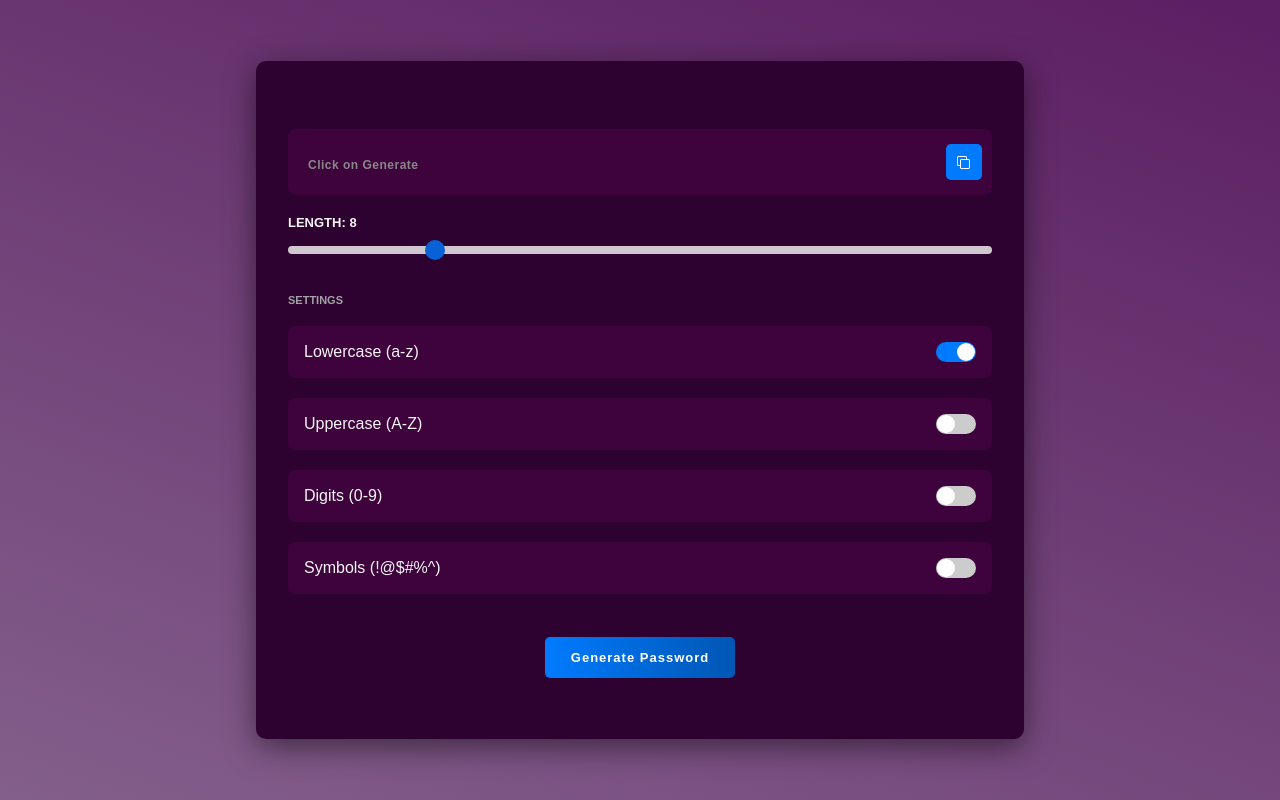
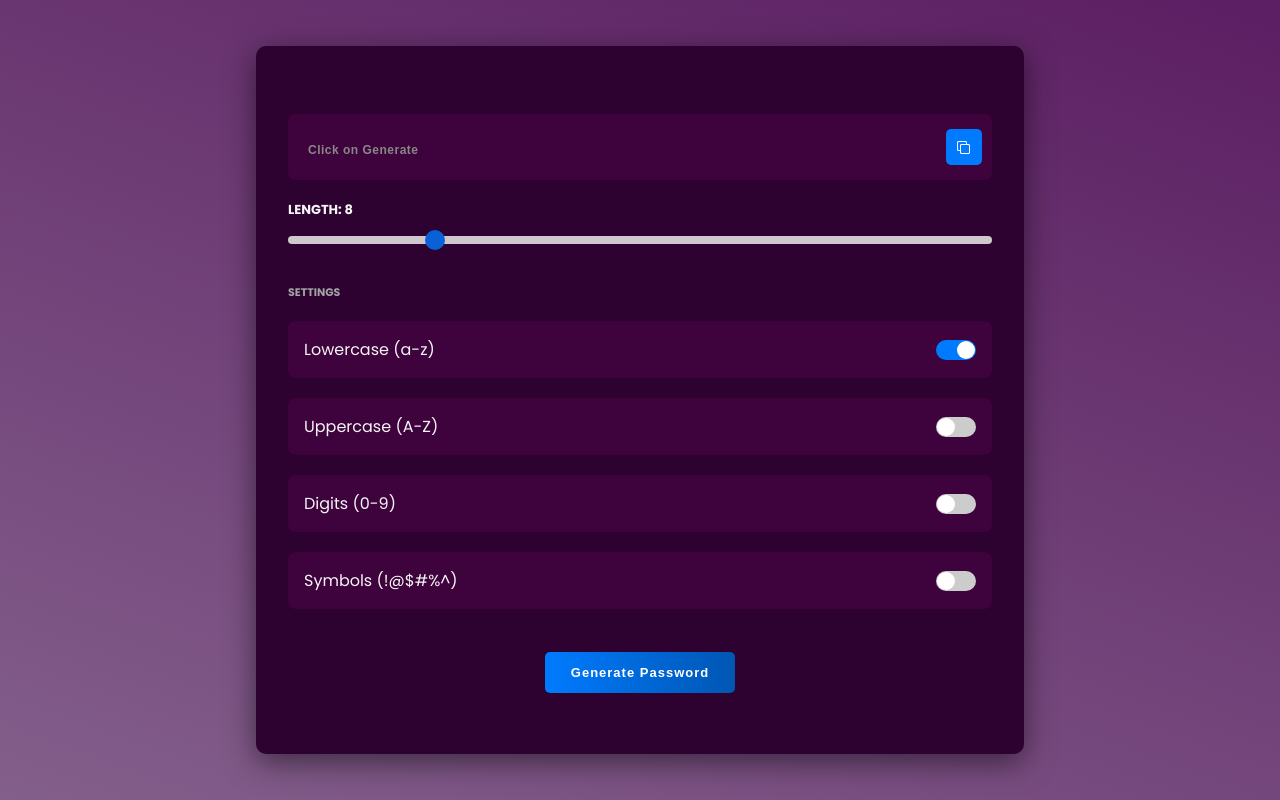
Before and after one commit to chengivan2/passgen, a Next.js app: page / in a window 1280 px wide. Built offline with nearby package versions, Linux system fonts and the light colour scheme.

Commit message:
Changed global font to Poppins

```diff
--- a/src/app/globals.css
+++ b/src/app/globals.css
@@ -1,3 +1,5 @@
+@import url('https://fonts.googleapis.com/css2?family=Poppins:ital,wght@0,100;0,200;0,300;0,400;0,500;0,600;0,700;0,800;0,900;1,100;1,200;1,300;1,400;1,500;1,600;1,700;1,800;1,900&display=swap');
+
 html,
 body {
   max-width: 100vw;
@@ -15,7 +17,7 @@
   align-items: center;
   justify-content: center;
   min-height: 100dvh;
-  font-family: Arial, Helvetica, sans-serif;
+  font-family: "Poppins";
   -webkit-font-smoothing: antialiased;
   -moz-osx-font-smoothing: grayscale;
 }
```
